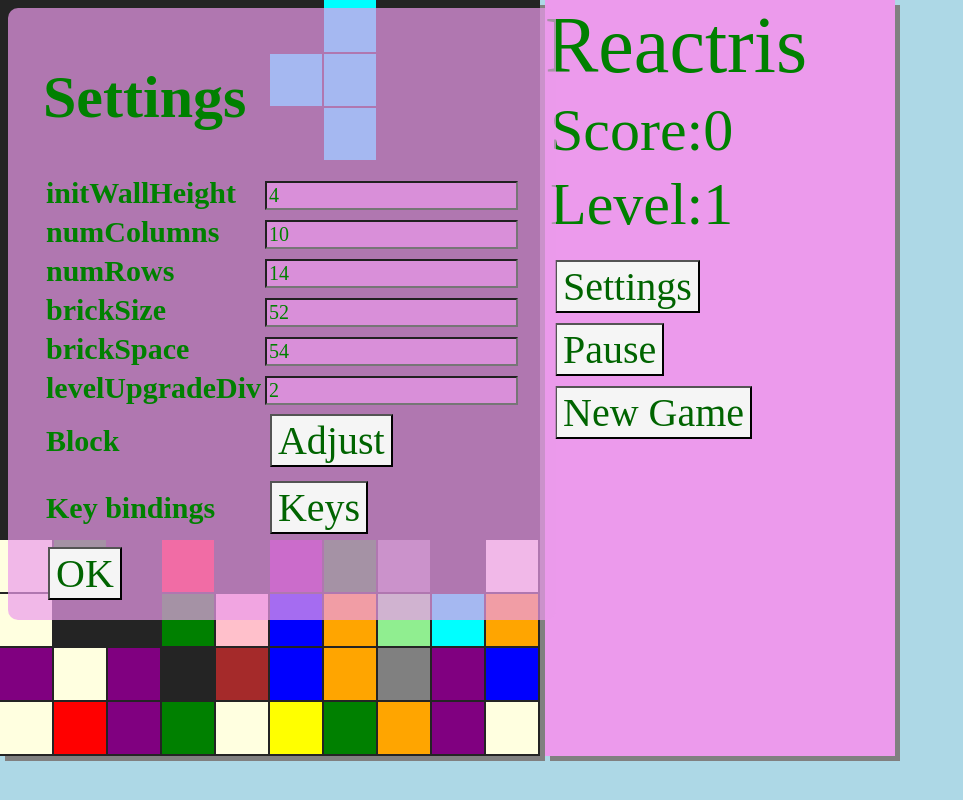
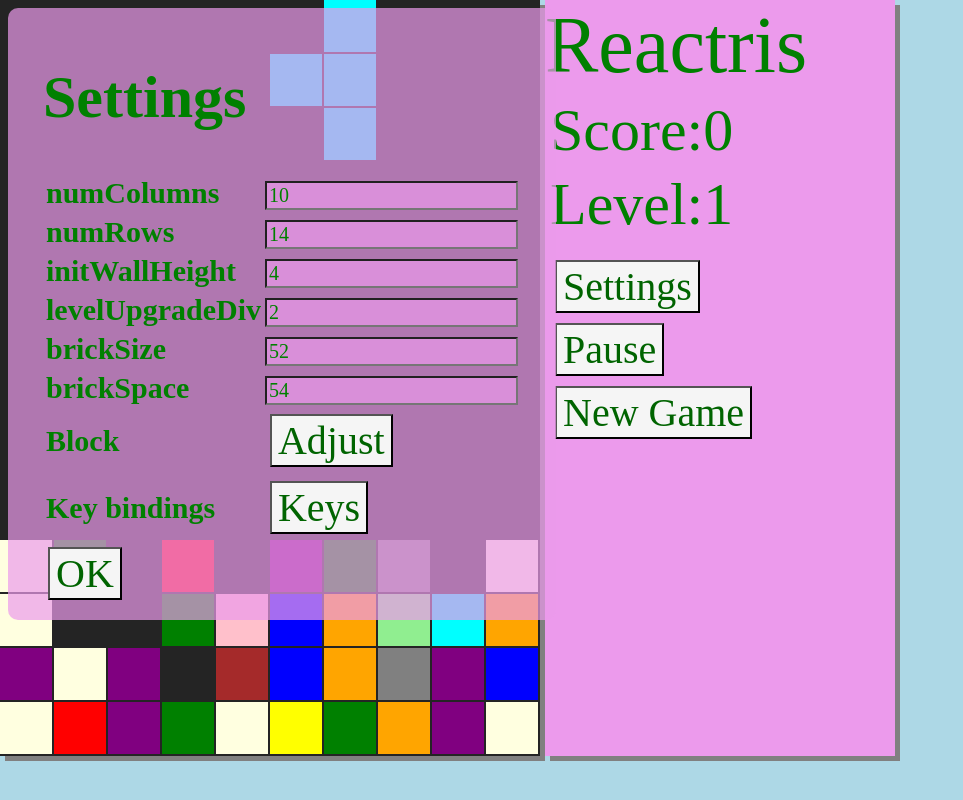
Before and after one commit to pertan4711/reactris, a React (Create React App) app: page / in a window 1280 px wide. Both pictures are taken after a click on the button "Settings". Shown: the whole page, without its empty margins (0-963 px from the left). Built offline with nearby package versions, Linux system fonts and the light colour scheme; a web font is replaced by a local one.

Commit message:
Settings kind of working

```diff
--- a/src/components/board/Settings.tsx
+++ b/src/components/board/Settings.tsx
@@ -1,73 +1,72 @@
 import { useState } from "react";
 import { SettingsProps } from "../../model/types";
-import { gameSettingsType } from "../../model/modeltypes";
 
 const Settings = ({ gameSettings, setGameSettingsCallback }: SettingsProps) => {
-  let configSettings = {
-    initWallHeight: [gameSettings.initWallHeight, true, false],
-    numColumns: [gameSettings.numColumns, true, false],
-    numRows: [gameSettings.numRows, true, false],
-    brickSize: [gameSettings.brickSize, true, false],
-    brickSpace: [gameSettings.brickSpace, true, false],
-    levelUpgradeDiv: [gameSettings.levelUpgradeDiv, true, false],
+  type localSettingType = {
+    name: string;
+    value: number;
+    valid: Boolean;
+    changed: Boolean;
   };
 
-  const [localSettings, setLocalSettings] = useState(configSettings);
+  let transformSettings: localSettingType[] = [];
+
+  // Transform to local setting object to detect change and validate
+  for (const [key, value] of Object.entries(gameSettings)) {
+    let localSetting: localSettingType = {
+      name: key.toString(),
+      value: value,
+      valid: true,
+      changed: false,
+    };
+    transformSettings.push(localSetting);
+  }
+
+  const [localSettings, setLocalSettings] = useState(transformSettings);
 
   const handleChange = (event: any) => {
+    console.log("handleChange: " + event.target.name);
+
+    let setSetting = localSettings.find(
+      (setting) => setting.name === event.target.name
+    );
+
+    if (setSetting != null) {
+      setSetting.value = parseInt(event.target.value);
+      setSetting.changed = true;
+
       switch (event.target.name) {
         case "numColumns":
-        configSettings.numColumns[0] = event.target.value;
-        configSettings.numColumns[1] = event.target.value > 5 ? true : false; // valid
-        configSettings.numColumns[2] = true; // changed
+        case "numRows":
+        case "brickSize":
+        case "brickSpace":
+          setSetting.valid = event.target.value > 5 ? true : false;
           break;
-      case "numRows":
-        configSettings.numRows[0] = event.target.value;
-        configSettings.numRows[1] = event.target.value > 5 ? true : false;
-        configSettings.numRows[2] = true;
+
+        case "initWallHeight":
+          setSetting.valid = event.target.value >= 0 ? true : false;
           break;
-      case "brickSize":
-        configSettings.brickSize[0] = event.target.value;
-        configSettings.brickSize[1] = event.target.value > 5 ? true : false;
-        configSettings.brickSize[2] = true;
+
+        case "levelUpgradeDiv":
+          setSetting.valid = event.target.value >= 1 ? true : false;
           break;
-      case "brickSpace":
-        configSettings.brickSpace[0] = event.target.value;
-        configSettings.brickSpace[1] = event.target.value > 5 ? true : false;
-        configSettings.brickSpace[2] = true;
-        break;
-      case "initWallHeight":
-        configSettings.initWallHeight[0] = event.target.value;
-        configSettings.initWallHeight[1] =
-          event.target.value >= 0 ? true : false;
-        configSettings.initWallHeight[2] = true;
-        break;
-      case "levelUpgradeDiv":
-        configSettings.levelUpgradeDiv[0] = event.target.value;
-        configSettings.levelUpgradeDiv[1] =
-          event.target.value >= 1 ? true : false;
-        configSettings.levelUpgradeDiv[2] = true;
-        break;
+
         default:
           break;
       }
 
-    setLocalSettings({
-      ...configSettings,
-    });
+      console.log({ ...localSettings });
+      setLocalSettings([...localSettings]);
+    }
   };
 
   const handleSubmit = (event: any) => {
     event.preventDefault();
 
-    let updateSettings: gameSettingsType = {
-      initWallHeight: parseInt(localSettings.initWallHeight[0].toString()),
-      numColumns: parseInt(localSettings.numColumns[0].toString()),
-      numRows: parseInt(localSettings.numRows[0].toString()),
-      brickSize: parseInt(localSettings.brickSize[0].toString()),
-      brickSpace: parseInt(localSettings.brickSpace[0].toString()),
-      levelUpgradeDiv: gameSettings.levelUpgradeDiv,
-    };
+    let updateSettings = localSettings.reduce(
+      (acc, cur) => ({ ...acc, [cur.name]: cur.value }),
+      {}
+    );
 
     setGameSettingsCallback(updateSettings);
   };
@@ -84,19 +83,19 @@ const Settings = ({ gameSettings, setGameSettingsCallback }: SettingsProps) => {
         <form onSubmit={handleSubmit}>
           <table>
             <tbody>
-              {Object.entries(localSettings).map(([key, setting]) => (
-                <tr key={key}>
+              {localSettings.map((setting) => (
+                <tr key={setting.name}>
                   <th>
-                    {key}
-                    {!setting[1] ? "*" : ""}
+                    {setting.name}
+                    {!setting.valid ? "*" : ""}
                   </th>
                   <th>
                     <input
                       className="playground-input-dialogue"
                       type="text"
                       //style={(nvsetting[1]) ? "" : "color: 'red'"}
-                      value={setting[0].toString()}
-                      name={key}
+                      value={setting.value.toString()}
+                      name={setting.name}
                       onChange={handleChange}
                     />
                   </th>
```
Lines whose indentation alone changed are shown as unchanged.
